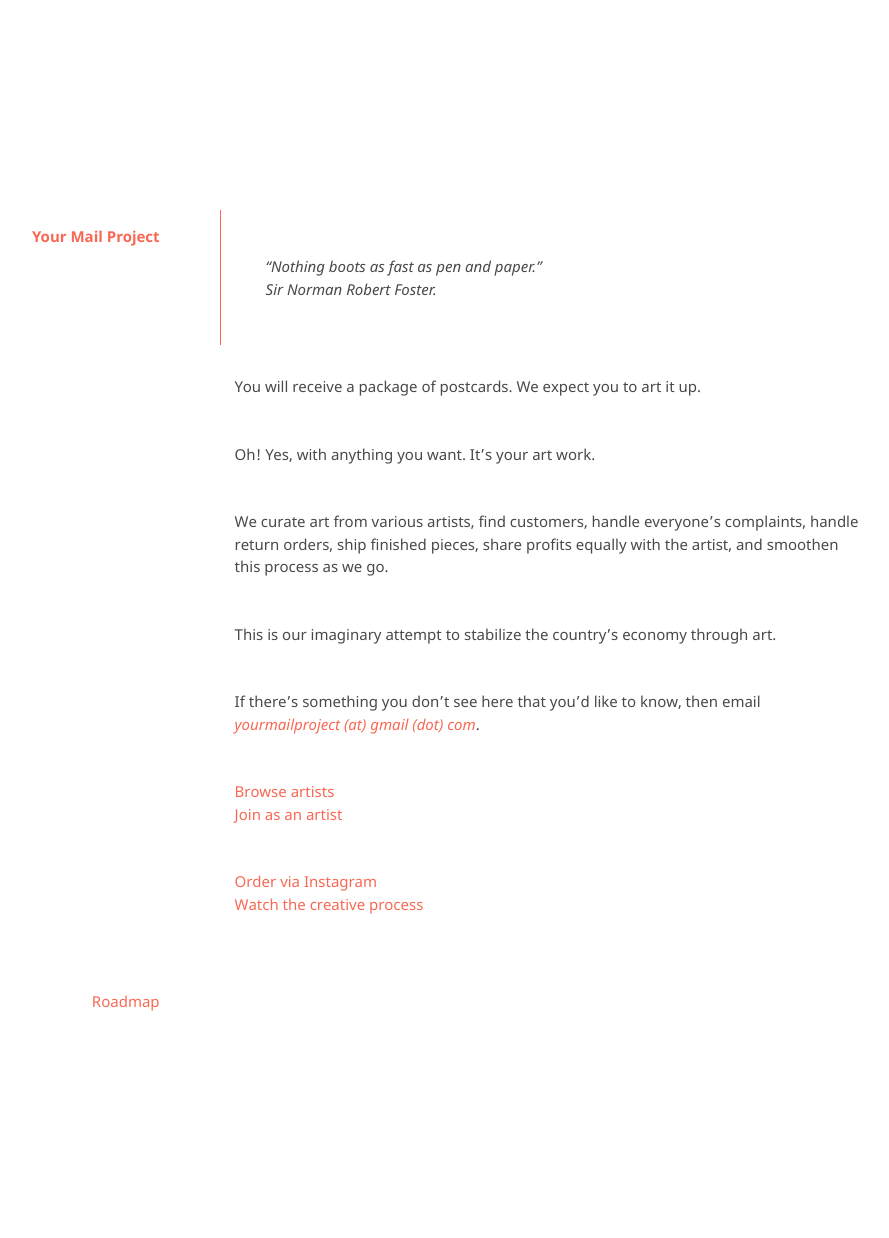
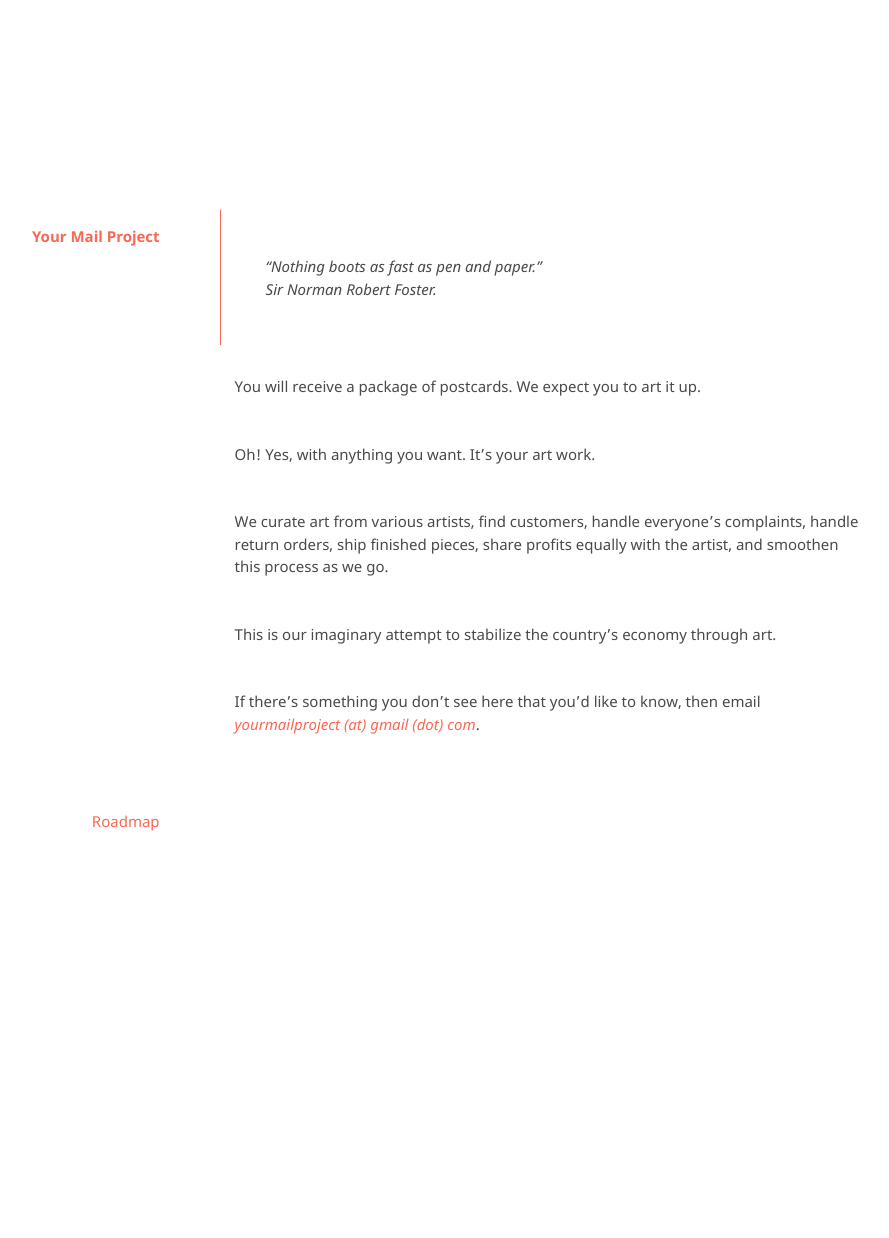
Before and after one commit to kvshvlin/yourmailproject, a Jekyll site: the page built from index.md, in a window 1280 px wide. Shown: the whole page, without its empty margins (193-1082 px from the left). Built offline with Jekyll 4.4.1, drawn with Linux system fonts in a browser that asks for light colours; our own code applies the rules of GitHub Pages for plain Markdown files; after the commit the page ends 1058 px from its top, so only the background shows below that.

Commit message:
Update index.md

```diff
--- a/index.md
+++ b/index.md
@@ -11,9 +11,3 @@
 
 If there’s something you don’t see here that you’d like to know, then email
 [_yourmailproject (at) gmail (dot) com_](mailto:yourmailproject@gmail.com).
-
-<a href="https://in.pinterest.com/yourmailproject" target="_blank">Browse artists</a>
-<a href="https://yourmailproject.typeform.com/to/krhWpQJZ" target="_blank">Join as an artist</a>
-
-<a href="https://www.instagram.com/yourmailproject" target="_blank">Order via Instagram</a>
-<a href="https://www.youtube.com/channel/UCrNZNj8baUD7IT_kdi3EqXA/featured?disable_polymer=1" target="_blank">Watch the creative process</a>
```
